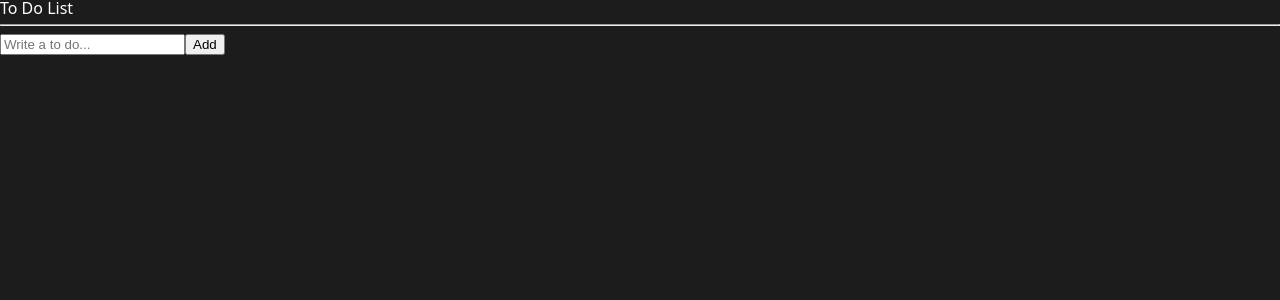
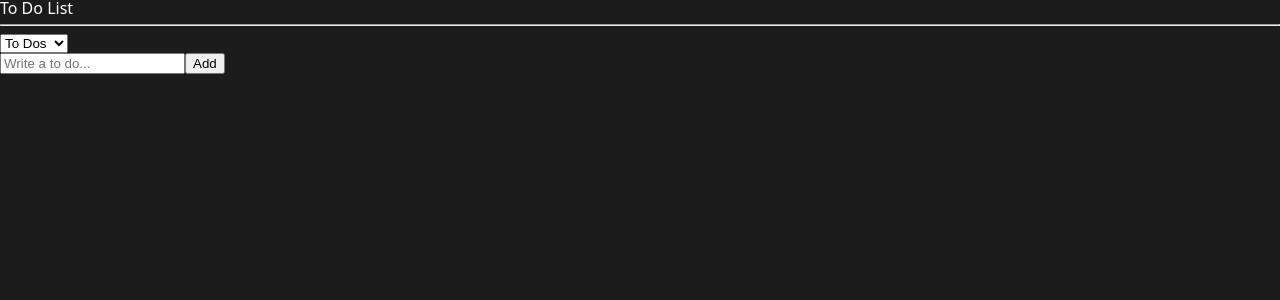
Before and after one commit to ahyeonmin/react-to-do-list, a React (Create React App) app: page / in a window 1280 px wide. Shown: the top 300 px of the page. Built offline with nearby package versions, Linux system fonts and the light colour scheme.

Commit message:
selector / filter()  /onInput

```diff
--- a/src/atoms.tsx
+++ b/src/atoms.tsx
@@ -1,4 +1,4 @@
-import { atom } from "recoil";
+import { atom, selector } from "recoil";
 
 export interface IToDo {
     text: string;
@@ -10,3 +10,17 @@ export const toDoState = atom<IToDo[]>({
     key: "toDo",
     default: []
 });
+
+export const categoryState = atom({
+    key: "category",
+    default: "TO_DO"
+});
+
+export const toDoSelector = selector({
+    key:"toDoSelector",
+    get: ({ get }) => {
+        const toDos = get(toDoState);
+        const category = get(categoryState);
+        return toDos.filter((toDo) => toDo.category === category);
+    }
+});
--- a/src/components/ToDoList.tsx
+++ b/src/components/ToDoList.tsx
@@ -1,17 +1,26 @@
-import { useRecoilValue } from "recoil";
-import { toDoState } from "../atoms";
+import { useRecoilValue, useRecoilState } from "recoil";
+import { categoryState, toDoSelector } from "../atoms";
 import CreateToDo from "./CreateToDo";
 import ToDo from "./ToDo";
 
 function ToDoList() {
-    const toDos = useRecoilValue(toDoState);
+    const toDos = useRecoilValue(toDoSelector);
+    const [category, setCategory] = useRecoilState(categoryState);
+    const onInput = (event: React.FormEvent<HTMLSelectElement>) => {
+        setCategory(event.currentTarget.value);
+    };
     return (
         <div>
             <h1>To Do List</h1>
             <hr />
+            <select value={category} onInput={onInput}>
+                <option value="TO_DO">To Dos</option>
+                <option value="DOING">Doing...</option>
+                <option value="DONE">Done!</option>
+            </select>
             <CreateToDo />
             <ul>
-                {toDos.map((toDo) => (
+                {toDos?.map((toDo) => (
                     <ToDo key={toDo.id} {...toDo} />
                 ))}
             </ul>
```
